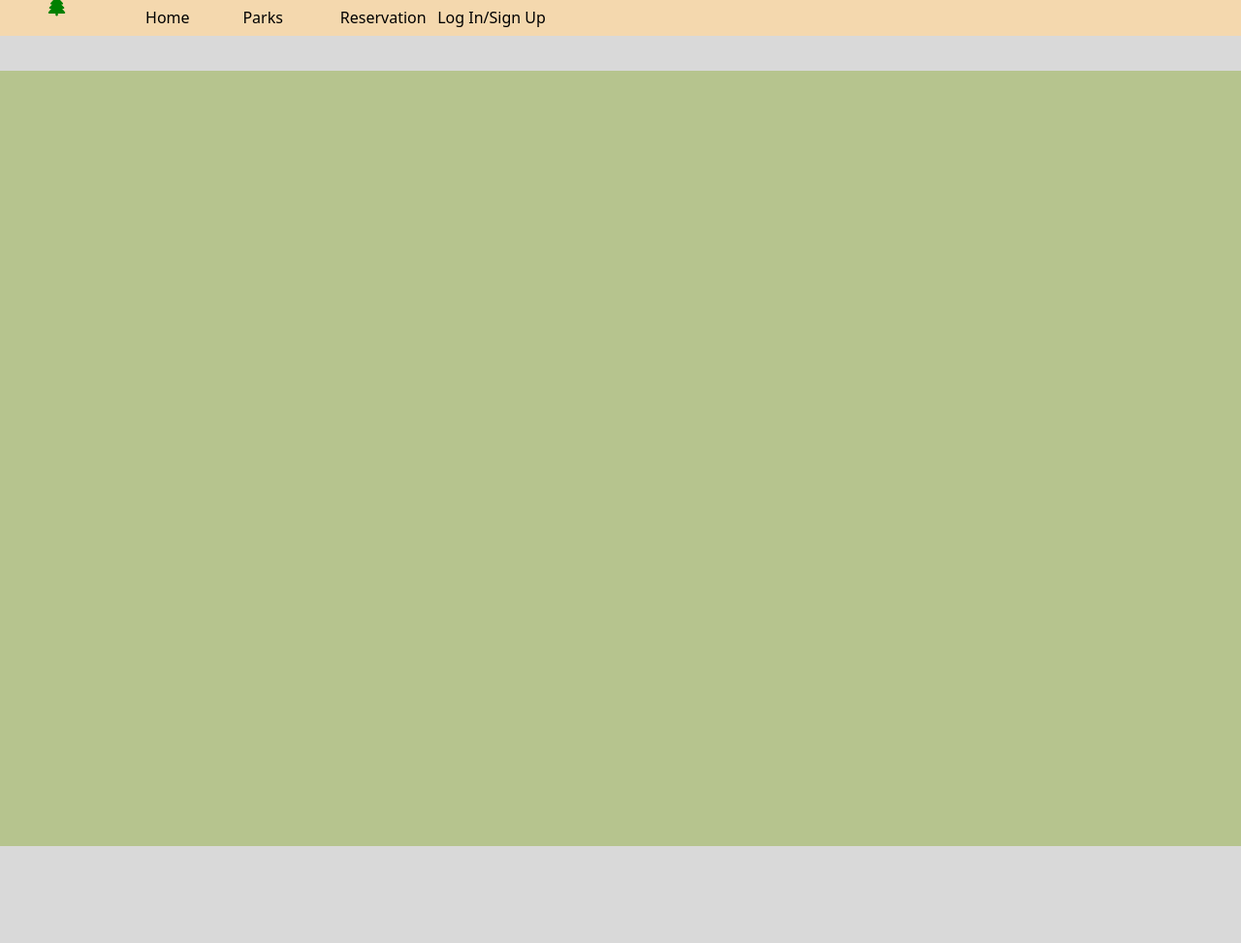
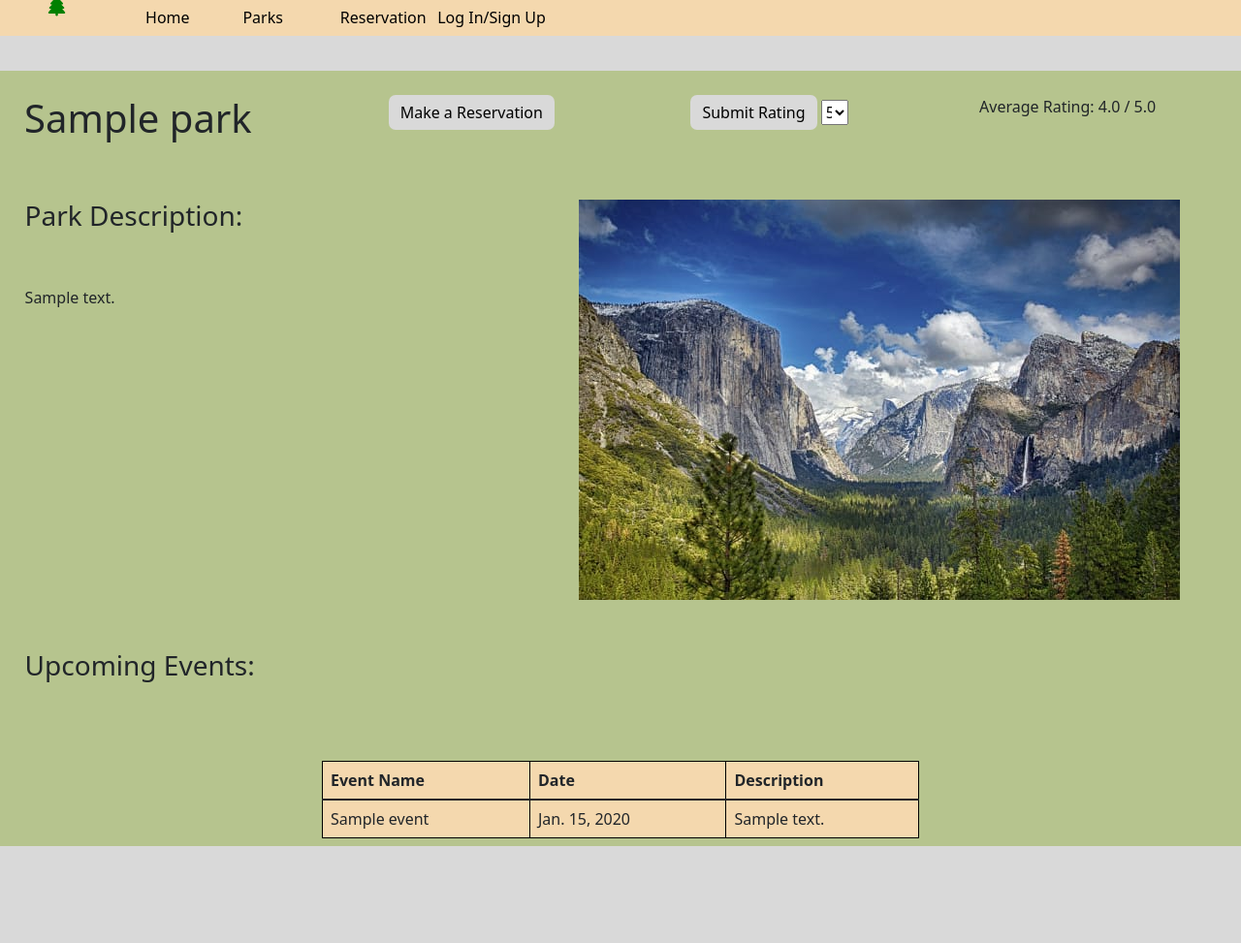
Before and after one commit to amaredia3/HappyCampers, a Django app: page /nationalParks in a window 1280 px wide. Shown: the whole page at 97% size. Run offline with Django 4.2, Linux system fonts and the light colour scheme; tables that the repository leaves empty hold one stand-in row (values such as "Sample post"); parts of the project's set-up code (start-up, migrations or seed data) failed here and were passed over; some libraries are stand-ins or nearby versions.

Commit message:
review functionlaity working, both frotnend and backend

```diff
--- a/app/models.py
+++ b/app/models.py
@@ -121,7 +121,6 @@ class Camper(models.Model):
     camper_password = models.CharField(max_length=100, blank=True, null=True)
     camper_email = models.CharField(max_length=100, blank=True, null=True)
     camper_registrationdate = models.DateField(blank=True, null=True)
-    camper_name = models.CharField(max_length=100, blank=True, null=True)
 
     class Meta:
         managed = True
--- a/app/templates/nationalParks.html
+++ b/app/templates/nationalParks.html
@@ -75,11 +75,9 @@
 
     <div class = "container-fluid h-100%" style="background-color: #b6c48e; height: 100%;">
 
-        {% for park in park_list %}
-
         <div class = "row" style = "margin-bottom: 1.5; padding: 2%;">
             <div class = "col-3" style = "padding: 0%;">
-                <h1>{{ park.park_name }}</h1 >
+                <h1>{{ current_park.park_name }}</h1 >
             </div>
 
             <div class = "col-3" align = "center">
@@ -91,18 +89,17 @@
                     <form action="" method="POST">
                     {% csrf_token %}
                     <div>
-                        <div class="btn form-group" style="padding: 0%;">
-                            <select name = "rating-dropdown" class="custom-select" required>
-                              <option value="">Rate Park</option>
-                              <option value="1">1</option>
-                              <option value="2">2</option>
-                              <option value="3">3</option>
-                              <option value="4">4</option>
-                              <option value="5">5</option>
+                        <input class="btn btn-primary" type="submit" value = "Submit Rating">
+                        <div class="btn form-group" style="padding: 0%;  width: 10%;">
+                            <select name = "rating-dropdown" class="custom-select" style = "width: 100%;">
+                                <option value="5">5</option>
+                                <option value="4">4</option>
+                                <option value="3">3</option>
+                                <option value="2">2</option>
+                                <option value="1">1</option>
                             </select>
 
                         </div>
-                        <input class="btn btn-primary" type="submit" value = "Submit Rating">
                     </div>
                     </form>
             </div>
@@ -110,14 +107,14 @@
 
 
             <div class = "col-3" align = "center">
-                Average Rating: {{ park.park_avgrating }} / 5.0
+                Average Rating: {{ current_park.park_avgrating }} / 5.0
             </div>
         </div>
 
 
         <div class= "row">
             <div class  = "col-5" style="padding: 2%;">
-                <h3>Park Description:</h3> <br> <br> {{ park.park_description }}
+                <h3>Park Description:</h3> <br> <br> {{ current_park.park_description }}
             </div>
 
             <div class = "col-7" align = "center" style="padding: 2%;">
@@ -161,8 +158,6 @@
             </div>
         </div>
 
-        {% endfor %}
-
     </div>
 
     <div class = "footer" style="width: 100%; height: 100px; background-color: #D9D9D9;">
--- a/app/views.py
+++ b/app/views.py
@@ -1,11 +1,14 @@
 from multiprocessing import Event
 from django.shortcuts import render
 from django.http import HttpResponse
+from scipy import rand
 from .models import Camper, Park, Event, Review, Reservation
 from django.contrib.auth.hashers import make_password
 from django.contrib.auth.hashers import check_password
 import datetime
 from django.db.models import Max
+from django.http import HttpResponseRedirect
+
 
 def login(request):
     error_message = ''
@@ -13,14 +16,15 @@ def login(request):
         email = request.POST['email']
         password = request.POST['password']
         try:
-            user_password_encrypted = Camper.objects.filter(camper_email=email).only('camper_password')[0].camper_password
+            user_password_encrypted = Camper.objects.filter(
+                camper_email=email).only('camper_password')[0].camper_password
         except:
             user_password_encrypted = None
         if user_password_encrypted is None:
             error_message = 'Account for this email does not exist'
         else:
-            if check_password(password,user_password_encrypted):
-                return render(request, 'home.html')
+            if check_password(password, user_password_encrypted):
+                return render(request, 'nationalParks.html')
             else:
                 error_message = "Invalid Password"
     return render(request, 'login.html', {'error_message': error_message})
@@ -36,23 +40,54 @@ def parks(request):
 
 def nationalParks(request):
 
-    park_list = Park.objects.filter(park_name='Yosemite National Park')
-    event_list = Event.objects.filter(park_id='1')
+    #still need to receive user and park object from parks page#######
+
+    park_list = Park.objects.all().order_by("park_id")
+    current_park = park_list[0]
+
+    camper_list = Camper.objects.all().order_by("camper_id")
+    current_camper = camper_list[0]
+
+    ##################################################################
+
+    # Used for testing Different Parks
+    # for park in park_list:
+    #     if park.park_name == 'Yosemite National Park':
+    #         current_park = park
+    #     elif park.park_name == 'Yellowstone National Park':
+    #         current_park = park
+    #     elif park.park_name == 'Glacier National Park':
+    #         current_park = park
+    #     elif park.park_name == 'Grand Canyon National Park':
+    #         current_park = park
+    #     elif park.park_name == 'Zion National Park':
+    #         current_park = park
+    #     elif park.park_name == 'Grand Teton National Park':
+    #         current_park = park
+    #     elif park.park_name == 'Bryce Canyon National Park':
+    #         current_park = park
+    #     elif park.park_name == 'Rocky Moutain National Park':
+    #         current_park = park
+    #     elif park.park_name == 'Arches National Park':
+    #         current_park = park
+    #     elif park.park_name == 'Great Smoky Mountains National Park':
+    #         current_park = park
+
+    event_list = Event.objects.filter(park_id=current_park.park_id)
 
     if request.method == 'POST':
+
         newRating = Review()
         newRating.review_rating = request.POST.get('rating-dropdown')
-        newRating.review_id = 1
+        newRating.review_date = datetime.date.today()
+        newRating.review_id = random.randint(0, 999)
+        newRating.park = current_park
+        newRating.camper = current_camper
         newRating.save()
+        return HttpResponseRedirect("")
 
-        return render(request, 'nationalParks.html',
-                      {'park_list': park_list,
-                       'event_list': event_list})
-
-    else:
-        return render(request, 'nationalParks.html',
-                      {'park_list': park_list,
-                       'event_list': event_list})
+    return render(request, 'nationalParks.html',
+                  {'event_list': event_list, 'current_park': current_park})
 
 
 def reservations(request):
@@ -70,9 +105,10 @@ def signup(request):
         else:
             last_id = Camper.objects.aggregate(Max('camper_id'))
             try:
-                newUser = Camper(camper_id=last_id['camper_id__max']+1,camper_email=email,camper_password=make_password(password),camper_registrationdate=datetime.date.today(),camper_name=name)
+                newUser = Camper(camper_id=last_id['camper_id__max']+1, camper_email=email, camper_password=make_password(
+                    password), camper_registrationdate=datetime.date.today(), camper_name=name)
                 newUser.save()
-                return render(request,'home.html')
+                return render(request, 'home.html')
             except:
                 error_message = 'Internal Error. Please try Again.'
     return render(request, 'signup.html', {'error_message': error_message})
```
